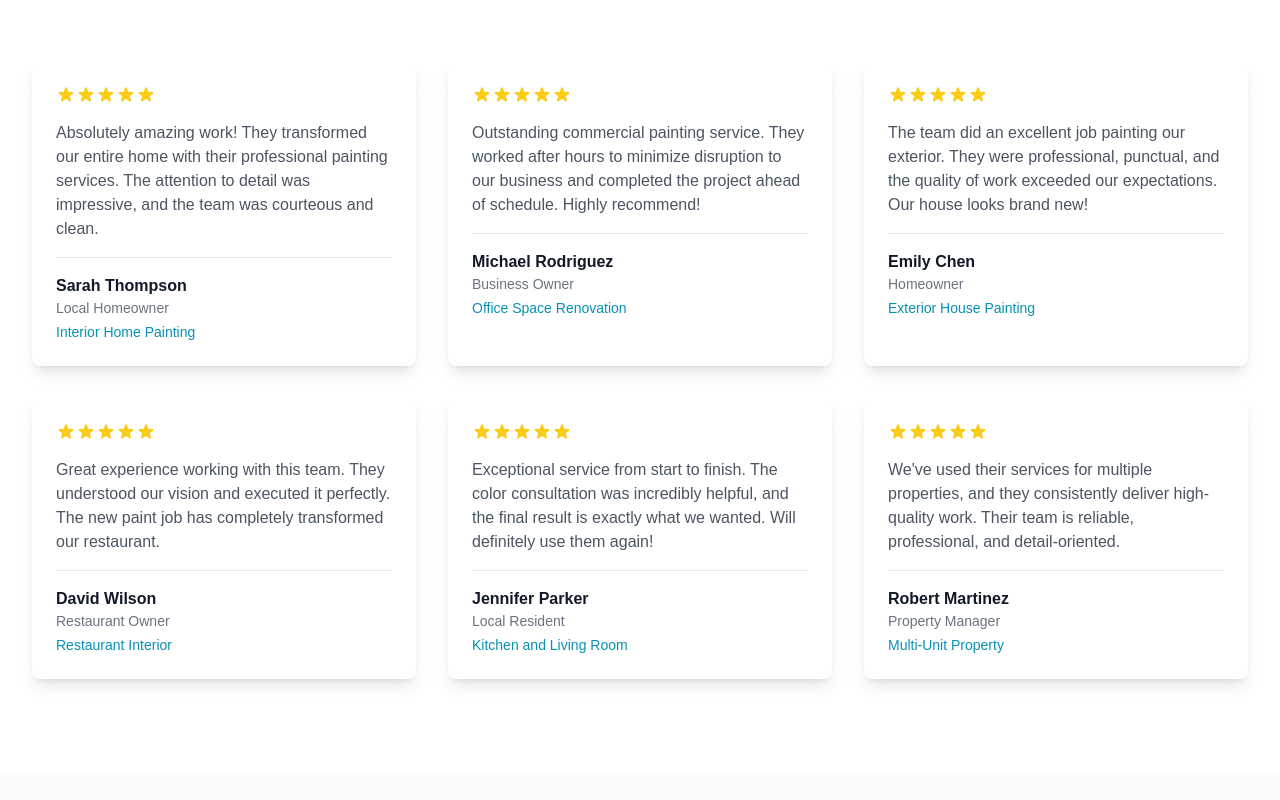
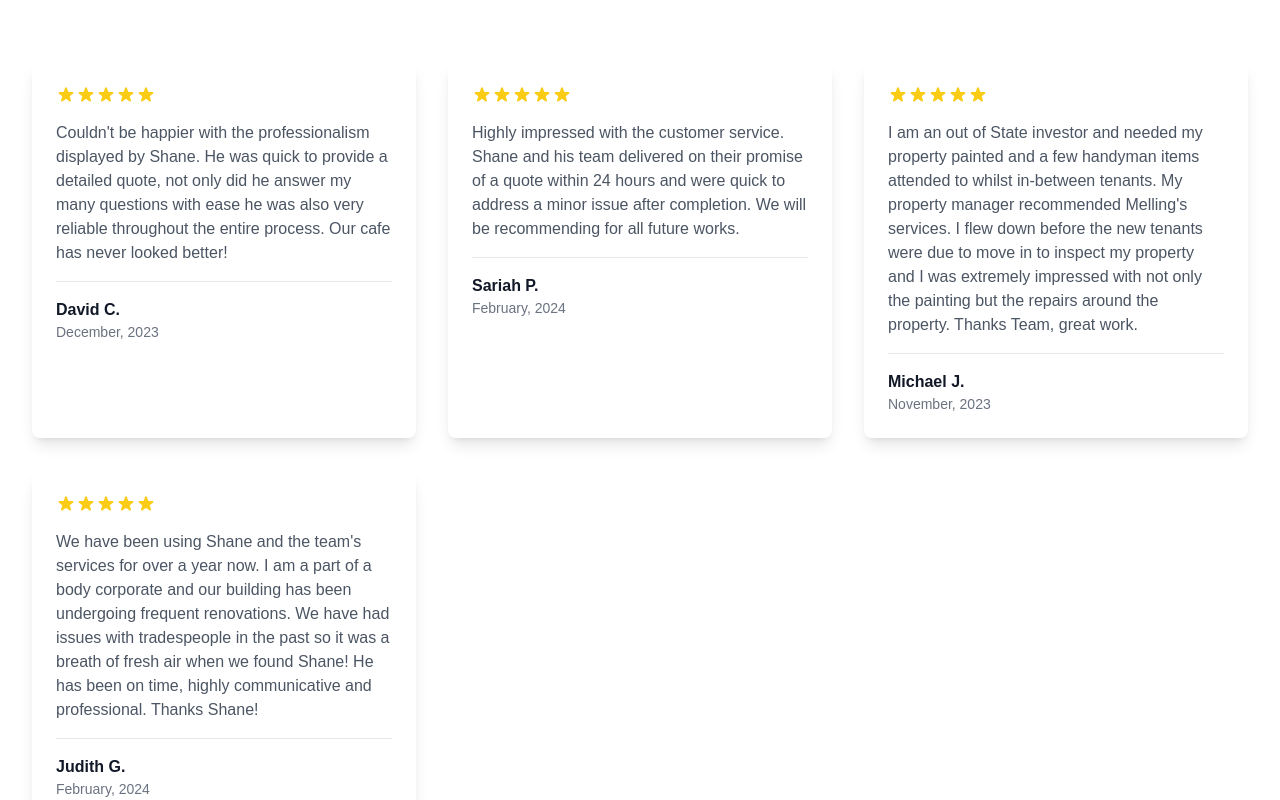
Before and after one commit to reganthompson23/mellingswebsite, a React (Vite) app: page /reviews in a window 1280 px wide. Shown: the part 940-1740 px from the top of the page. Built offline with nearby package versions, Linux system fonts and the light colour scheme.

Commit message:
Update reviews with actual testimonials

```diff
--- a/src/pages/Reviews.jsx
+++ b/src/pages/Reviews.jsx
@@ -4,51 +4,31 @@ import ContactSection from '../components/sections/ContactSection';
 const reviews = [
   {
     id: 1,
-    name: 'Sarah Thompson',
-    location: 'Local Homeowner',
+    name: 'David C.',
+    date: 'December, 2023',
     rating: 5,
-    review: 'Absolutely amazing work! They transformed our entire home with their professional painting services. The attention to detail was impressive, and the team was courteous and clean.',
-    project: 'Interior Home Painting',
+    review: 'Couldn\'t be happier with the professionalism displayed by Shane. He was quick to provide a detailed quote, not only did he answer my many questions with ease he was also very reliable throughout the entire process. Our cafe has never looked better!',
   },
   {
     id: 2,
-    name: 'Michael Rodriguez',
-    location: 'Business Owner',
+    name: 'Sariah P.',
+    date: 'February, 2024',
     rating: 5,
-    review: 'Outstanding commercial painting service. They worked after hours to minimize disruption to our business and completed the project ahead of schedule. Highly recommend!',
-    project: 'Office Space Renovation',
+    review: 'Highly impressed with the customer service. Shane and his team delivered on their promise of a quote within 24 hours and were quick to address a minor issue after completion. We will be recommending for all future works.',
   },
   {
     id: 3,
-    name: 'Emily Chen',
-    location: 'Homeowner',
+    name: 'Michael J.',
+    date: 'November, 2023',
     rating: 5,
-    review: 'The team did an excellent job painting our exterior. They were professional, punctual, and the quality of work exceeded our expectations. Our house looks brand new!',
-    project: 'Exterior House Painting',
+    review: 'I am an out of State investor and needed my property painted and a few handyman items attended to whilst in-between tenants. My property manager recommended Melling\'s services. I flew down before the new tenants were due to move in to inspect my property and I was extremely impressed with not only the painting but the repairs around the property. Thanks Team, great work.',
   },
   {
     id: 4,
-    name: 'David Wilson',
-    location: 'Restaurant Owner',
+    name: 'Judith G.',
+    date: 'February, 2024',
     rating: 5,
-    review: 'Great experience working with this team. They understood our vision and executed it perfectly. The new paint job has completely transformed our restaurant.',
-    project: 'Restaurant Interior',
-  },
-  {
-    id: 5,
-    name: 'Jennifer Parker',
-    location: 'Local Resident',
-    rating: 5,
-    review: 'Exceptional service from start to finish. The color consultation was incredibly helpful, and the final result is exactly what we wanted. Will definitely use them again!',
-    project: 'Kitchen and Living Room',
-  },
-  {
-    id: 6,
-    name: 'Robert Martinez',
-    location: 'Property Manager',
-    rating: 5,
-    review: 'We\'ve used their services for multiple properties, and they consistently deliver high-quality work. Their team is reliable, professional, and detail-oriented.',
-    project: 'Multi-Unit Property',
+    review: 'We have been using Shane and the team\'s services for over a year now. I am a part of a body corporate and our building has been undergoing frequent renovations. We have had issues with tradespeople in the past so it was a breath of fresh air when we found Shane! He has been on time, highly communicative and professional. Thanks Shane!',
   },
 ];
 
@@ -153,8 +133,7 @@ export default function Reviews() {
                 <p className="text-gray-600 mb-4">{review.review}</p>
                 <div className="border-t pt-4">
                   <p className="font-bold">{review.name}</p>
-                  <p className="text-sm text-gray-500">{review.location}</p>
-                  <p className="text-sm text-primary-600 mt-1">{review.project}</p>
+                  <p className="text-sm text-gray-500">{review.date}</p>
                 </div>
               </motion.div>
             ))}
```
